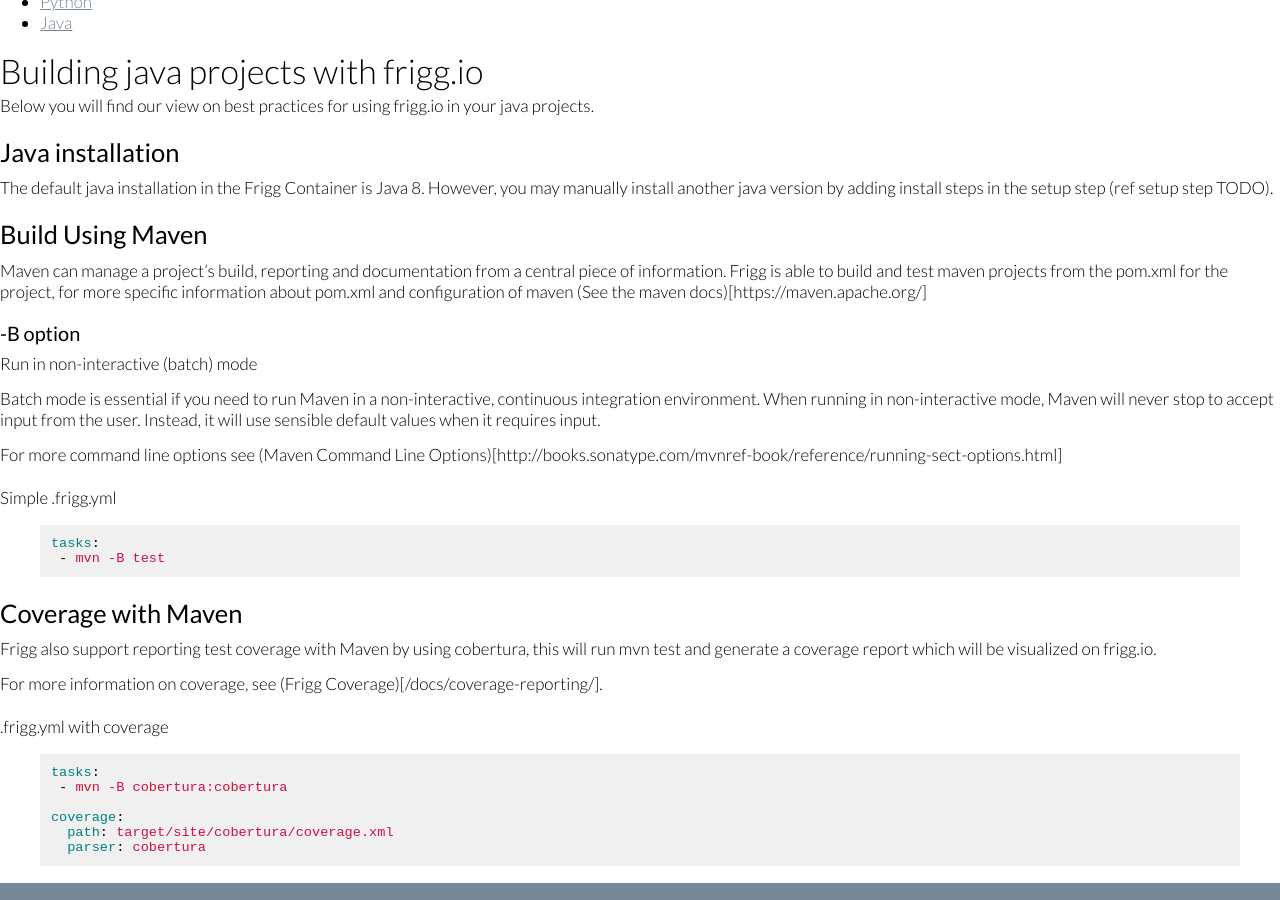
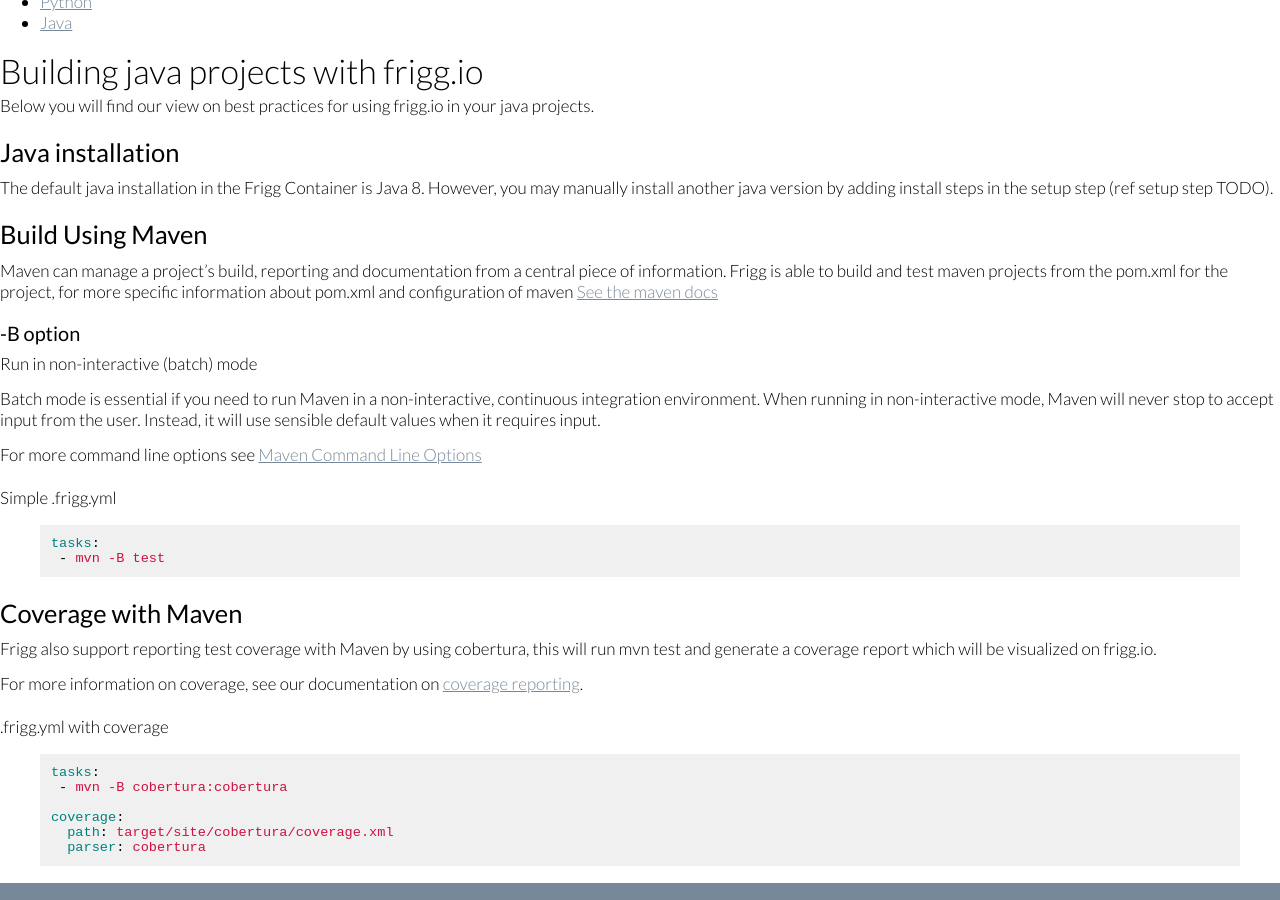
Before and after one commit to frigg/frigg.github.io, a Jekyll site: the page built from docs/languages/java/index.md, in a window 1280 px wide and 900 px high, scrolled down 292 px. Built offline with Jekyll 4.4.1, drawn with Linux system fonts in a browser that asks for light colours; nearby versions of some CDN libraries.

Commit message:
Fix markdown links

```diff
--- a/docs/languages/java/index.md
+++ b/docs/languages/java/index.md
@@ -14,7 +14,7 @@ another java version by adding install steps in the setup step (ref setup step T
 Maven can manage a project's build, reporting and documentation from a central piece of information.
 Frigg is able to build and test maven projects from the pom.xml for the project,
 for more specific information about pom.xml and configuration of maven
-(See the maven docs)[https://maven.apache.org/]
+[See the maven docs](https://maven.apache.org/)
 
 ### -B option
 Run in non-interactive (batch) mode
@@ -23,7 +23,7 @@ Batch mode is essential if you need to run Maven in a non-interactive, continuou
 When running in non-interactive mode, Maven will never stop to accept input from the user.
 Instead, it will use sensible default values when it requires input.
 
-For more command line options see (Maven Command Line Options)[http://books.sonatype.com/mvnref-book/reference/running-sect-options.html]
+For more command line options see [Maven Command Line Options](http://books.sonatype.com/mvnref-book/reference/running-sect-options.html)
 
 #### Simple .frigg.yml
 {% highlight yaml %}
@@ -35,7 +35,7 @@ tasks:
 Frigg also support reporting test coverage with Maven by using cobertura,
 this will run mvn test and generate a coverage report which will be visualized on frigg.io.
 
-For more information on coverage, see (Frigg Coverage)[/docs/coverage-reporting/].
+For more information on coverage, see our documentation on [coverage reporting](/docs/coverage-reporting/).
 
 #### .frigg.yml with coverage
 {% highlight yaml %}
```
Also changed, not shown: docs/services/index.md (+2 -2 lines).
